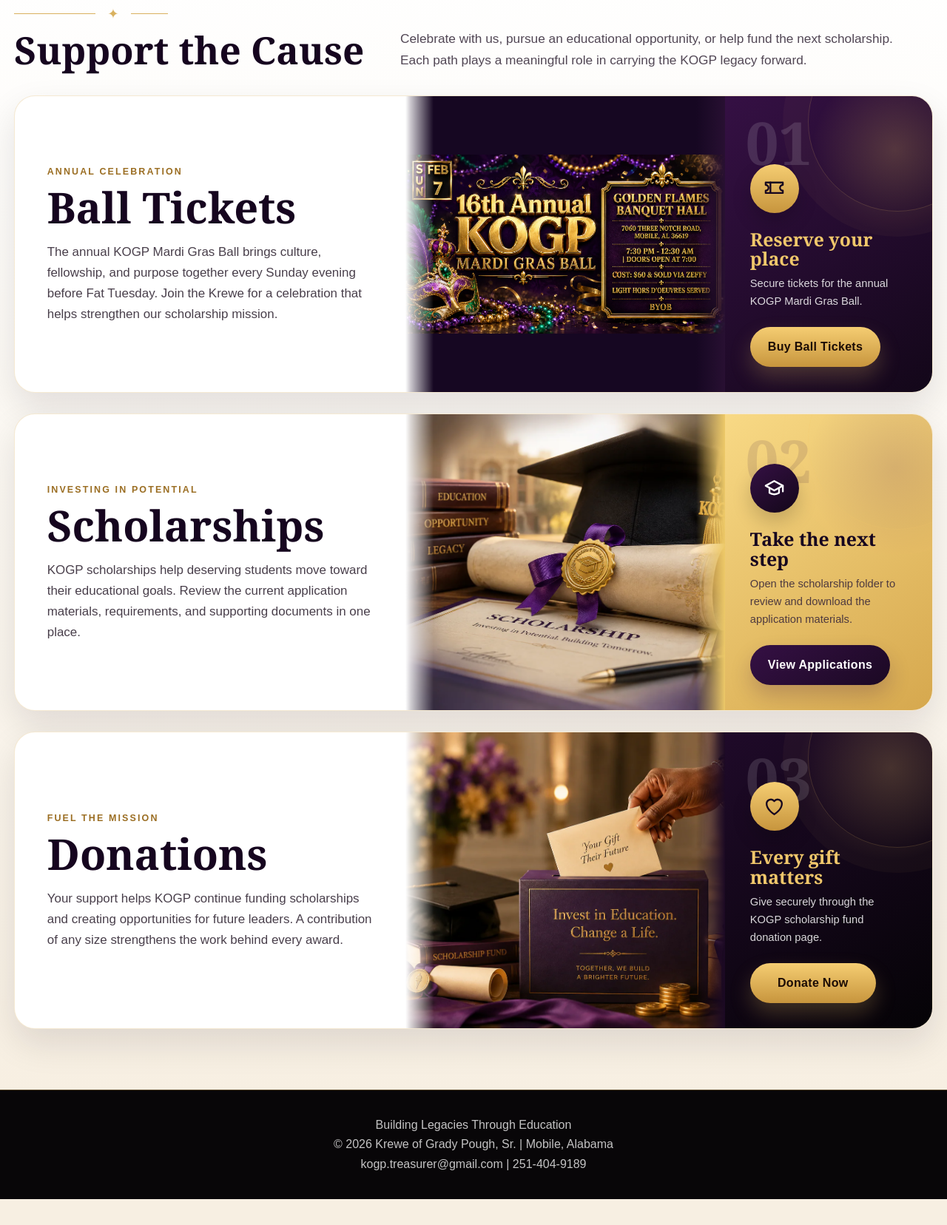
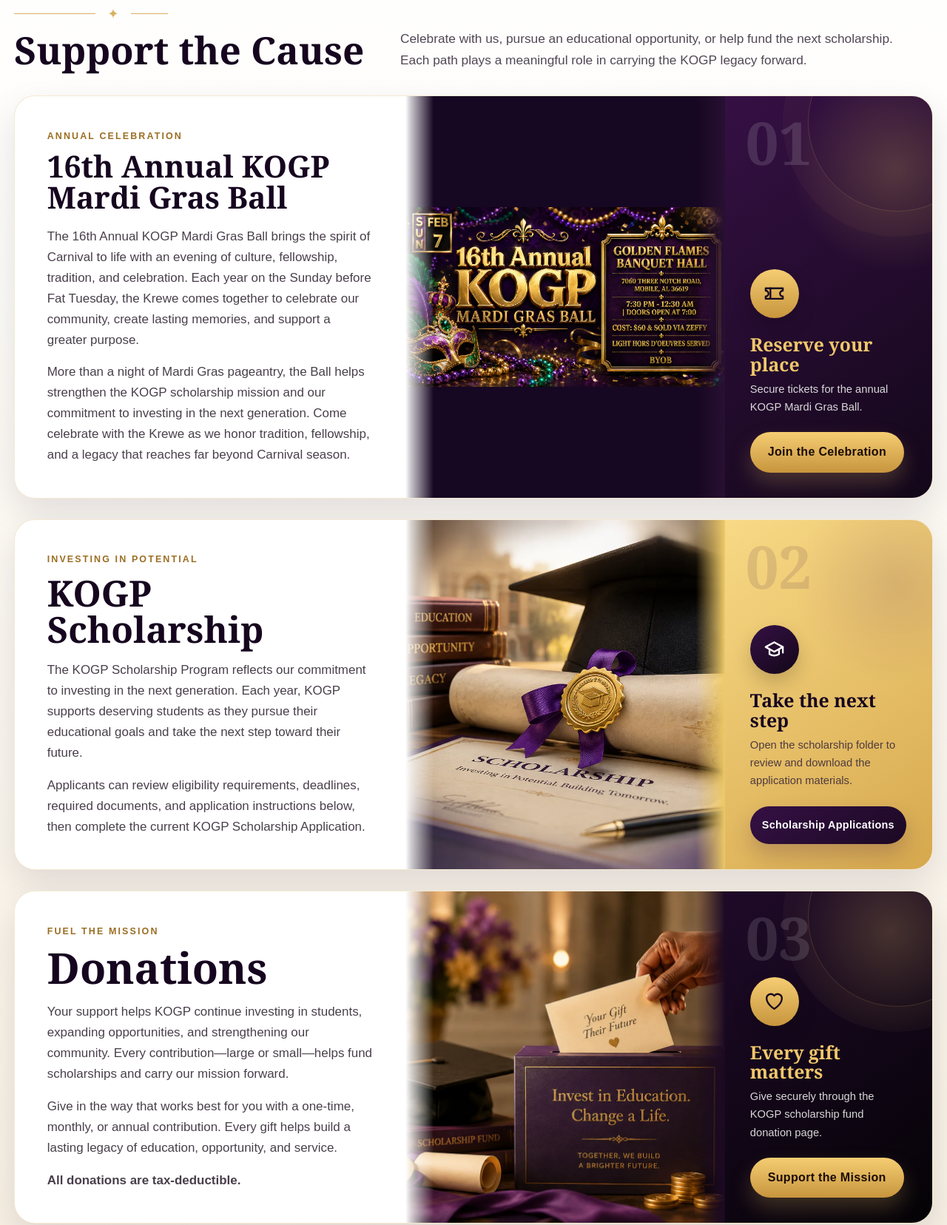
Before and after one commit to poughbear/KOGP-Website, a website: page index.html in a window 1280 px wide. Shown: the part 2248-3904 px from the top of the page at 74% size. Before the commit the page ends 3869 px from the top, so only its background shows below. Drawn offline with Linux system fonts and the light colour scheme.

Commit message:
Update support section copy

```diff
--- a/index.html
+++ b/index.html
@@ -120,7 +120,11 @@
     .support-feature-copy{grid-area:copy;align-self:center;padding:clamp(30px,3.4vw,56px)}
     .support-kicker{margin:0 0 10px;color:#9b6e23;font-family:Arial,Helvetica,sans-serif;font-size:.78rem;font-weight:800;letter-spacing:.17em;text-transform:uppercase}
     .support-feature h3{margin:0 0 18px;color:var(--purple-dark);font-size:clamp(2.4rem,4.5vw,4.8rem);line-height:.98}
+    .support-feature h3.support-title-long{font-size:clamp(2.25rem,3.2vw,3.85rem);line-height:1.02}
+    .support-feature h3.support-title-medium{font-size:clamp(2.35rem,3.8vw,4.4rem);line-height:1}
     .support-feature-copy>p:not(.support-kicker){max-width:64ch;margin:0;color:#493f4b;font-family:Arial,Helvetica,sans-serif;font-size:1.06rem}
+    .support-feature-copy>p:not(.support-kicker)+p{margin-top:16px}
+    .support-tax-note{font-weight:800}
     .support-media{position:relative;grid-area:media;min-width:0;min-height:400px;margin:0;overflow:hidden;background:#160722}
     .support-media::before,.support-media::after{position:absolute;z-index:1;top:0;bottom:0;width:clamp(24px,3vw,54px);content:"";pointer-events:none}
     .support-media::before{left:0;background:linear-gradient(90deg,#fff 0%,rgba(255,255,255,.78) 18%,transparent 100%)}
@@ -141,7 +145,7 @@
     .support-feature-scholarships .support-icon{color:#fff;background:linear-gradient(145deg,#351044,#130719)}
     .support-feature-scholarships .support-action strong{color:var(--purple-dark)}
     .support-feature-scholarships .support-action p{color:#4e3a3f}
-    .support-feature-scholarships .support-action .btn{color:#fff;background:linear-gradient(145deg,#351044,#1b0923);box-shadow:0 14px 28px rgba(53,16,68,.22)}
+    .support-feature-scholarships .support-action .btn{padding-inline:16px;color:#fff;background:linear-gradient(145deg,#351044,#1b0923);box-shadow:0 14px 28px rgba(53,16,68,.22);font-size:.9rem;white-space:nowrap}
     .support-feature-donations{--media-blend-right:#1b0923}
     .support-feature-donations .support-action{background:radial-gradient(circle at 80% 12%,rgba(240,199,107,.22),transparent 30%),linear-gradient(145deg,#1f0a29,#050306)}
 
@@ -263,28 +267,30 @@
           <article class="support-feature support-feature-ball" id="ball">
             <div class="support-feature-copy">
               <p class="support-kicker">Annual celebration</p>
-              <h3>Ball Tickets</h3>
-              <p>The annual KOGP Mardi Gras Ball brings culture, fellowship, and purpose together every Sunday evening before Fat Tuesday. Join the Krewe for a celebration that helps strengthen our scholarship mission.</p>
+              <h3 class="support-title-long">16th Annual KOGP Mardi Gras Ball</h3>
+              <p>The 16th Annual KOGP Mardi Gras Ball brings the spirit of Carnival to life with an evening of culture, fellowship, tradition, and celebration. Each year on the Sunday before Fat Tuesday, the Krewe comes together to celebrate our community, create lasting memories, and support a greater purpose.</p>
+              <p>More than a night of Mardi Gras pageantry, the Ball helps strengthen the KOGP scholarship mission and our commitment to investing in the next generation. Come celebrate with the Krewe as we honor tradition, fellowship, and a legacy that reaches far beyond Carnival season.</p>
             </div>
             <figure class="support-media">
               <img src="asset_folder/support-ball.webp" alt="16th Annual KOGP Mardi Gras Ball: Sunday, February 7, 7:30 p.m. to 12:30 a.m. at Golden Flames Banquet Hall, 7060 Three Notch Road, Mobile; $60 tickets via Zeffy, light hors d'oeuvres, BYOB." loading="lazy" decoding="async">
             </figure>
-            <aside class="support-action" aria-label="Buy Mardi Gras Ball tickets">
+            <aside class="support-action" aria-label="Join the 16th Annual KOGP Mardi Gras Ball celebration">
               <span class="support-number" aria-hidden="true">01</span>
               <span class="support-icon" aria-hidden="true">
                 <svg viewBox="0 0 24 24"><path d="M3 8.5V6h18v2.5a3 3 0 0 0 0 6V17H3v-2.5a3 3 0 0 0 0-6Z"/><path d="M8 6v11"/></svg>
               </span>
               <strong>Reserve your place</strong>
               <p>Secure tickets for the annual KOGP Mardi Gras Ball.</p>
-              <a class="btn btn-primary" href="https://www.zeffy.com/en-US/ticketing/16th-annual-kogp-mardi-gras-ball" target="_blank" rel="noopener noreferrer">Buy Ball Tickets</a>
+              <a class="btn btn-primary" href="https://www.zeffy.com/en-US/ticketing/16th-annual-kogp-mardi-gras-ball" target="_blank" rel="noopener noreferrer">Join the Celebration</a>
             </aside>
           </article>
 
           <article class="support-feature support-feature-scholarships" id="scholarships">
             <div class="support-feature-copy">
               <p class="support-kicker">Investing in potential</p>
-              <h3>Scholarships</h3>
-              <p>KOGP scholarships help deserving students move toward their educational goals. Review the current application materials, requirements, and supporting documents in one place.</p>
+              <h3 class="support-title-medium">KOGP Scholarship</h3>
+              <p>The KOGP Scholarship Program reflects our commitment to investing in the next generation. Each year, KOGP supports deserving students as they pursue their educational goals and take the next step toward their future.</p>
+              <p>Applicants can review eligibility requirements, deadlines, required documents, and application instructions below, then complete the current KOGP Scholarship Application.</p>
             </div>
             <figure class="support-media">
               <img src="asset_folder/support-scholarship.webp" alt="Graduation cap and diploma representing the KOGP scholarship program." loading="lazy" decoding="async">
@@ -296,7 +302,7 @@
               </span>
               <strong>Take the next step</strong>
               <p>Open the scholarship folder to review and download the application materials.</p>
-              <a class="btn btn-primary" href="https://drive.google.com/drive/folders/15MWrX336aXIKFC2pQSN_T9tNecjcNm11" target="_blank" rel="noopener noreferrer">View Applications</a>
+              <a class="btn btn-primary" href="https://drive.google.com/drive/folders/15MWrX336aXIKFC2pQSN_T9tNecjcNm11" target="_blank" rel="noopener noreferrer">Scholarship Applications</a>
             </aside>
           </article>
 
@@ -304,7 +310,9 @@
             <div class="support-feature-copy">
               <p class="support-kicker">Fuel the mission</p>
               <h3>Donations</h3>
-              <p>Your support helps KOGP continue funding scholarships and creating opportunities for future leaders. A contribution of any size strengthens the work behind every award.</p>
+              <p>Your support helps KOGP continue investing in students, expanding opportunities, and strengthening our community. Every contribution&mdash;large or small&mdash;helps fund scholarships and carry our mission forward.</p>
+              <p>Give in the way that works best for you with a one-time, monthly, or annual contribution. Every gift helps build a lasting legacy of education, opportunity, and service.</p>
+              <p class="support-tax-note">All donations are tax-deductible.</p>
             </div>
             <figure class="support-media">
               <img src="asset_folder/support-donations.webp" alt="A donor placing a gift into a scholarship fund box." loading="lazy" decoding="async">
@@ -316,7 +324,7 @@
               </span>
               <strong>Every gift matters</strong>
               <p>Give securely through the KOGP scholarship fund donation page.</p>
-              <a class="btn btn-primary" href="https://www.zeffy.com/en-US/donation-form/donate-to-the-kogp-scholarship-fund" target="_blank" rel="noopener noreferrer">Donate Now</a>
+              <a class="btn btn-primary" href="https://www.zeffy.com/en-US/donation-form/donate-to-the-kogp-scholarship-fund" target="_blank" rel="noopener noreferrer">Support the Mission</a>
             </aside>
           </article>
         </div>
```
